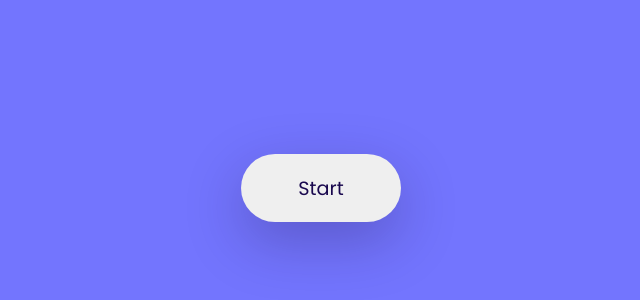
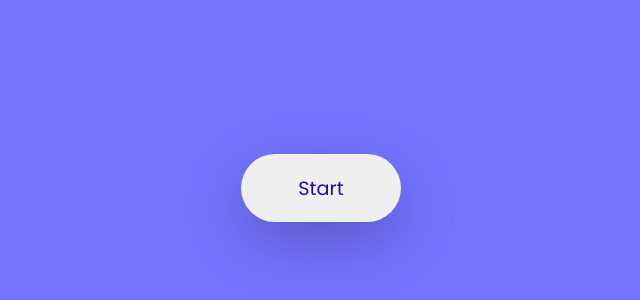
Before and after one commit to kirtigith/Colour-Guessing-Game, a plain HTML site: page index.html in a window 1280 px wide. Shown: the part 212-512 px from the top of the page, 319-959 px from the left. Drawn offline with Linux system fonts and the light colour scheme.

Commit message:
Update style.css

```diff
--- a/style.css
+++ b/style.css
@@ -1,7 +1,7 @@
 * {
     box-sizing: border-box;
     font-family: "Poppins", sans-serif;
-    color: #19084e;
+    color: #2e0c97;
   }
   body {
     margin: 0;
```
